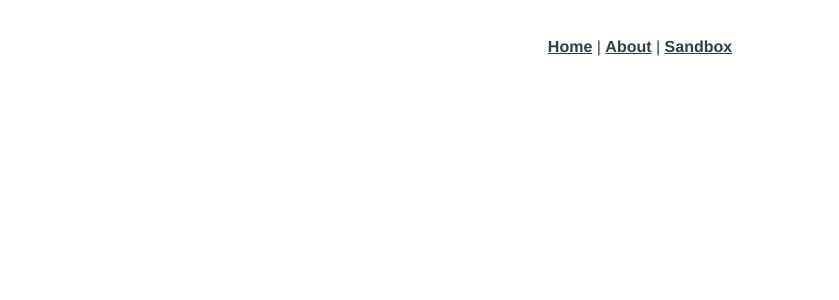
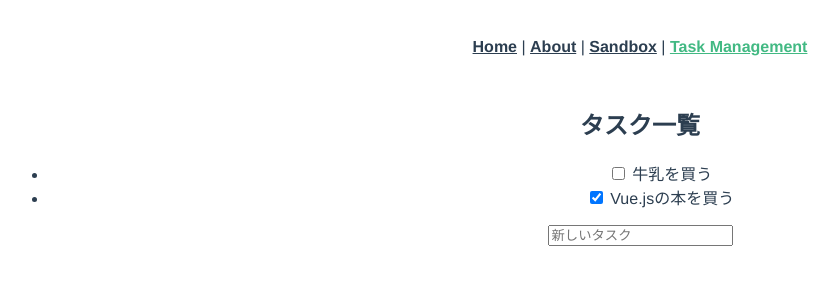
Before and after one commit to myokoyama0712/vuejs-sandbox, a Vue app: page /task-management in a window 1280 px wide. Shown: the top 300 px of the page, without its empty margins (0-839 px from the left). Built offline with nearby package versions, Linux system fonts and the light colour scheme.

Commit message:
update vuex store

```diff
--- a/src/App.vue
+++ b/src/App.vue
@@ -3,7 +3,8 @@
     <div id="nav">
       <router-link to="/">Home</router-link> |
       <router-link to="/about">About</router-link> |
-      <router-link to="/sandbox">Sandbox</router-link>
+      <router-link to="/sandbox">Sandbox</router-link> |
+      <router-link to="/task-management">Task Management</router-link>
     </div>
     <router-view/>
   </div>
--- a/src/router.js
+++ b/src/router.js
@@ -25,6 +25,11 @@ export default new Router({
       path: '/sandbox',
       name: 'sandbox',
       component: () => import('./views/Sandbox.vue')
-    }
+    },
+    {
+      path: '/task-management',
+      name: 'task-management',
+      component: () => import('./views/TaskManagement.vue')
+    },
   ]
 })
--- a/src/store.js
+++ b/src/store.js
@@ -5,10 +5,37 @@ Vue.use(Vuex)
 
 export default new Vuex.Store({
   state: {
+    // タスクの初期ステート
+    tasks: [
+      { id: 1, name: '牛乳を買う', done: false, },
+      { id: 2, name: 'Vue.jsの本を買う', done: true, },
+    ],
 
+    // 次に追加するタスクのID
+    // 実際のアプリではサーバで生成したり、UUIDを使ったりするがここでは決め打ち
+    nextTaskId: 3,
   },
   mutations: {
+    // タスクを追加する
+    addTask(state, { name }) {
+      state.tasks.push({
+        id: state.nextTaskId,
+        name,
+        done: false,
+      })
+      // 次に追加されるタスクに付与するIDを更新する
+      state.nextTaskId++
+    },
 
+    // タスクの完了状態を変更する
+    toggleTaskStatus(state, { id }) {
+      const filtered = state.tasks.filter(task => {
+        return task.id === id
+      })
+      filtered.forEach(task => {
+        task.done = !task.done
+      })
+    },
   },
   actions: {
 
--- /dev/null
+++ b/src/views/TaskManagement.vue
@@ -0,0 +1,52 @@
+<template>
+<div>
+  <h2>タスク一覧</h2>
+  <ul>
+    <li v-for="task in tasks" :key="task.id">
+      <input type="checkbox" :checked="task.done" @change="toggleTaskStatus(task)">
+      {{ task.name }}
+    </li>
+  </ul>
+
+  <!-- .preventはsubmitイベントによるページのリロードを防ぐ -->
+  <form @submit.prevent="addTask">
+    <input type="text" v-model="newTaskName" placeholder="新しいタスク">
+  </form>
+</div>
+</template>
+
+<script>
+export default {
+  data() {
+    return {
+      // 入力中の新しいタスク名を一時的に保持する
+      newTaskName: '',
+    }
+  },
+
+  computed: {
+    tasks() {
+      return this.$store.state.tasks	// ストアを読む
+    },
+  },
+
+  methods: {
+    // タスクを追加する
+    addTask() {
+      // addTaskミューテーションをコミット
+      this.$store.commit('addTask', {
+        name: this.newTaskName,
+      })
+      this.newTaskName = ''
+    },
+
+    // タスクの完了状態を更新する
+    toggleTaskStatus(task) {
+      // toggleTaskStatusミューテーションをコミット
+      this.$store.commit('toggleTaskStatus', {
+        id: task.id,
+      })
+    },
+  },
+}
+</script>
```
